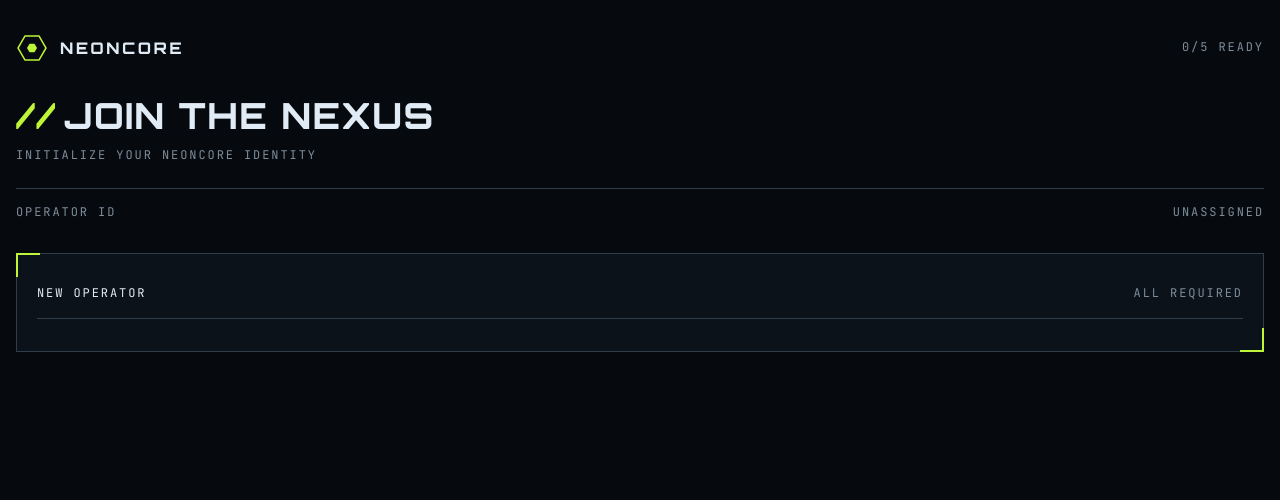
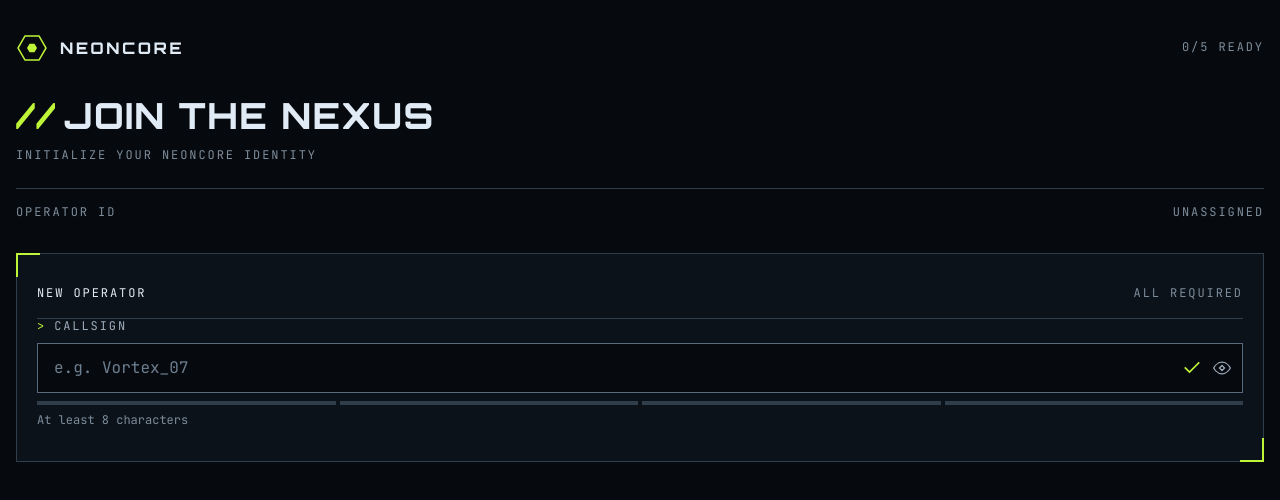
Before and after one commit to Yahyaball/gamer-sign-up-form, a Vue app: page / in a window 1280 px wide. Shown: the top 500 px of the page. Built offline with nearby package versions, Linux system fonts and the light colour scheme.

Commit message:
build fields

```diff
--- a/src/App.vue
+++ b/src/App.vue
@@ -2,6 +2,7 @@
 import Logo from './assets/images/logo.svg'
 import CornerBracket from './components/backdrop/CornerBracket.vue';
 import PanelHead from './components/controls/PanelHead.vue';
+import TextField from './components/fields/TextField.vue';
 import ReadoutOperator from './components/readout/ReadoutOperator.vue';
 </script>
 
@@ -27,6 +28,8 @@ import ReadoutOperator from './components/readout/ReadoutOperator.vue';
       <CornerBracket class="absolute rotate-180 bottom-0 right-0" />
       <form class="bg-neutral-900 border border-neutral-700 px-2.5 py-4">
         <PanelHead note="short" />
+        <TextField label="Callsign" name="callsign" placeholder="e.g. Vortex_07" hint="At least 8 characters"
+          type="password" :strength-level="0" valid />
       </form>
     </main>
   </div>
--- /dev/null
+++ b/src/components/fields/HintField.vue
@@ -0,0 +1,35 @@
+<script setup lang="ts">
+import { computed } from 'vue';
+import Alert from '../../assets/images/icon-alert.svg'
+
+const props = defineProps<{
+    name?: string,
+    error?: boolean,
+    hint?: string,
+    password?: boolean,
+    strength?: 0 | 1 | 2 | 3 | 4,
+}>()
+
+const textMap: Record<1 | 2 | 3 | 4, string> = {
+    1: 'Weak',
+    2: 'Fair',
+    3: 'Good',
+    4: 'Strong',
+}
+
+const strengthText = computed(() => {
+    if (!props.strength) return undefined
+    return textMap[props.strength]
+})
+</script>
+
+<template>
+    <div class="flex justify-between gap-1">
+        <span class="preset-7 flex gap-1 items-center" :class="{ 'text-red-400': error }" :id="`${name}-hint`">
+            <img v-if="error" :src="Alert" alt="">
+            {{ error ? error : hint }}</span>
+        <span v-if="password" class="preset-6 uppercase"
+            :class="{ 'text-red-400': Number(strength) === 1, 'text-amber-400': Number(strength) === 2, 'text-lime-500': Number(strength) >= 3 }"
+            id="password-strength">{{ strengthText }}</span>
+    </div>
+</template>
--- /dev/null
+++ b/src/components/fields/RevealButton.vue
@@ -0,0 +1,25 @@
+<script setup lang="ts">
+import Eye from '../../assets/images/icon-eye.svg'
+import EyeOff from '../../assets/images/icon-eye-off.svg'
+import { ref } from 'vue';
+
+const isVisible = ref(false)
+const statusMessage = ref('')
+const emit = defineEmits(['toggle'])
+
+function toggleVisibility() {
+    isVisible.value = !isVisible.value
+    statusMessage.value = isVisible.value ? 'Password shown' : 'Password hidden'
+    emit('toggle')
+}
+</script>
+
+<template>
+    <button type="button"
+        class="group not-disabled:cursor-pointer size-5 flex items-center justify-center border-2 focus-visible:border-lime-500 border-transparent outline-none disabled:opacity-75 transition-colors"
+        @click="toggleVisibility()">
+        <img :src="isVisible ? EyeOff : Eye" alt="Show password"
+            class="group-not-disabled:hover:brightness-150 transition-all">
+    </button>
+    <p class="sr-only" aria-live="polite">{{ statusMessage }}</p>
+</template>
--- /dev/null
+++ b/src/components/fields/StrengthMeter.vue
@@ -0,0 +1,18 @@
+<script setup lang="ts">
+defineProps<{
+    strengthLevel?: 0 | 1 | 2 | 3 | 4
+}>()
+</script>
+
+<template>
+    <div class="grid grid-rows-1 grid-cols-4 gap-0.5">
+        <div class="h-0.5"
+            :class="{ 'bg-neutral-700': Number(strengthLevel) < 1, 'bg-red-400': Number(strengthLevel) === 1, 'bg-amber-400': Number(strengthLevel) === 2, 'bg-lime-500': Number(strengthLevel) >= 3 }" />
+        <div class="h-0.5"
+            :class="{ 'bg-neutral-700': Number(strengthLevel) < 2, 'bg-amber-400': Number(strengthLevel) === 2, 'bg-lime-500': Number(strengthLevel) >= 3 }" />
+        <div class="h-0.5"
+            :class="{ 'bg-neutral-700': Number(strengthLevel) < 3, 'bg-lime-500': Number(strengthLevel) >= 3 }" />
+        <div class="h-0.5"
+            :class="{ 'bg-neutral-700': Number(strengthLevel) < 4, 'bg-lime-500': Number(strengthLevel) >= 4 }" />
+    </div>
+</template>
--- /dev/null
+++ b/src/components/fields/TextField.vue
@@ -0,0 +1,43 @@
+<script setup lang="ts">
+import { ref } from 'vue';
+import TickTwenty from '../../assets/images/icon-tick-20.svg'
+import HintField from './HintField.vue';
+import RevealButton from './RevealButton.vue';
+import StrengthMeter from './StrengthMeter.vue';
+
+defineProps<{
+    label?: string,
+    name?: string,
+    placeholder?: string,
+    hint?: string,
+    type?: string,
+    valid?: boolean,
+    error?: string,
+    locked?: boolean,
+    strengthLevel?: 0 | 1 | 2 | 3 | 4,
+}>()
+
+const passwordShown = ref(false)
+</script>
+
+<template>
+    <div class="flex flex-col gap-1">
+        <label :for="name" class="preset-6 uppercase text-neutral-300"><span aria-hidden="true"
+                class="text-lime-500 pr-1">></span>{{ label }}</label>
+        <div
+            class="relative shadow-well bg-neutral-950 border border-neutral-600 has-aria-invalid:border-red-400 preset-4 transition-colors hover:border-neutral-300 has-[input:focus-visible]:border-lime-500 outline-0 text-neutral-100 flex items-center">
+            <div
+                class="absolute size-[calc(100%+0.75rem)] pointer-events-none border-2 -m-0.75 border-transparent has-[+input:focus-visible]:border-lime-500 transition-colors" />
+            <input :id="name" :name="name" :type="type === 'password' ? (passwordShown ? 'text' : 'password') : type"
+                :placeholder="placeholder"
+                class="py-1.5 px-2 outline-0 placeholder:text-neutral-500 disabled:text-neutral-300 flex-1 w-full"
+                :aria-invalid="error ? true : false"
+                :aria-describedby="`${name}-hint ${strengthLevel ? 'password-strength' : ''}`" :disabled="locked" />
+            <img v-if="valid" :src="TickTwenty" alt="valid" :class="strengthLevel !== undefined ? undefined : 'pr-2'">
+            <RevealButton v-if="strengthLevel !== undefined" @toggle="passwordShown = !passwordShown" />
+        </div>
+        <StrengthMeter :strength-level="strengthLevel" />
+        <HintField :name="name" :error="error ? true : false" :hint="hint" :password="strengthLevel ? true : false"
+            :strength="strengthLevel" />
+    </div>
+</template>
```
